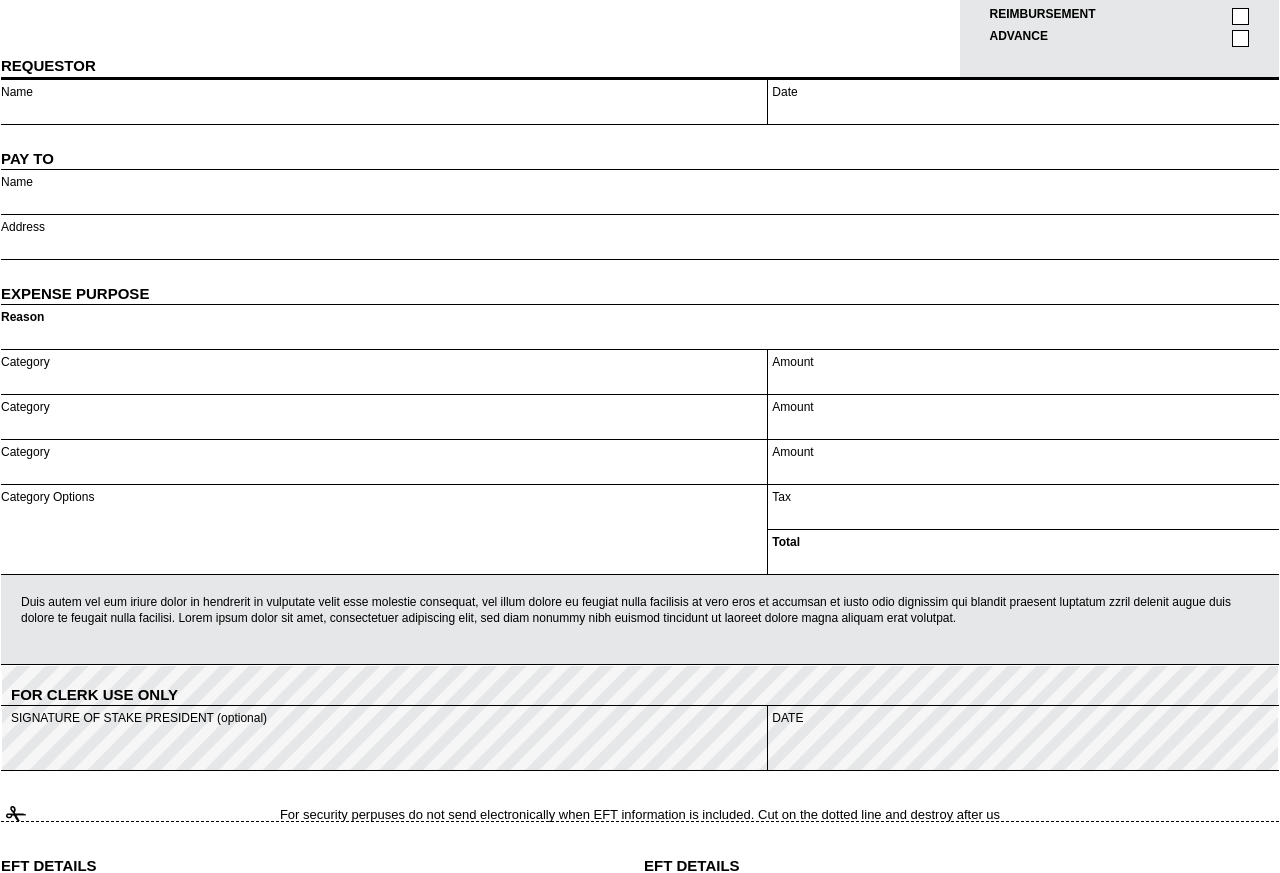
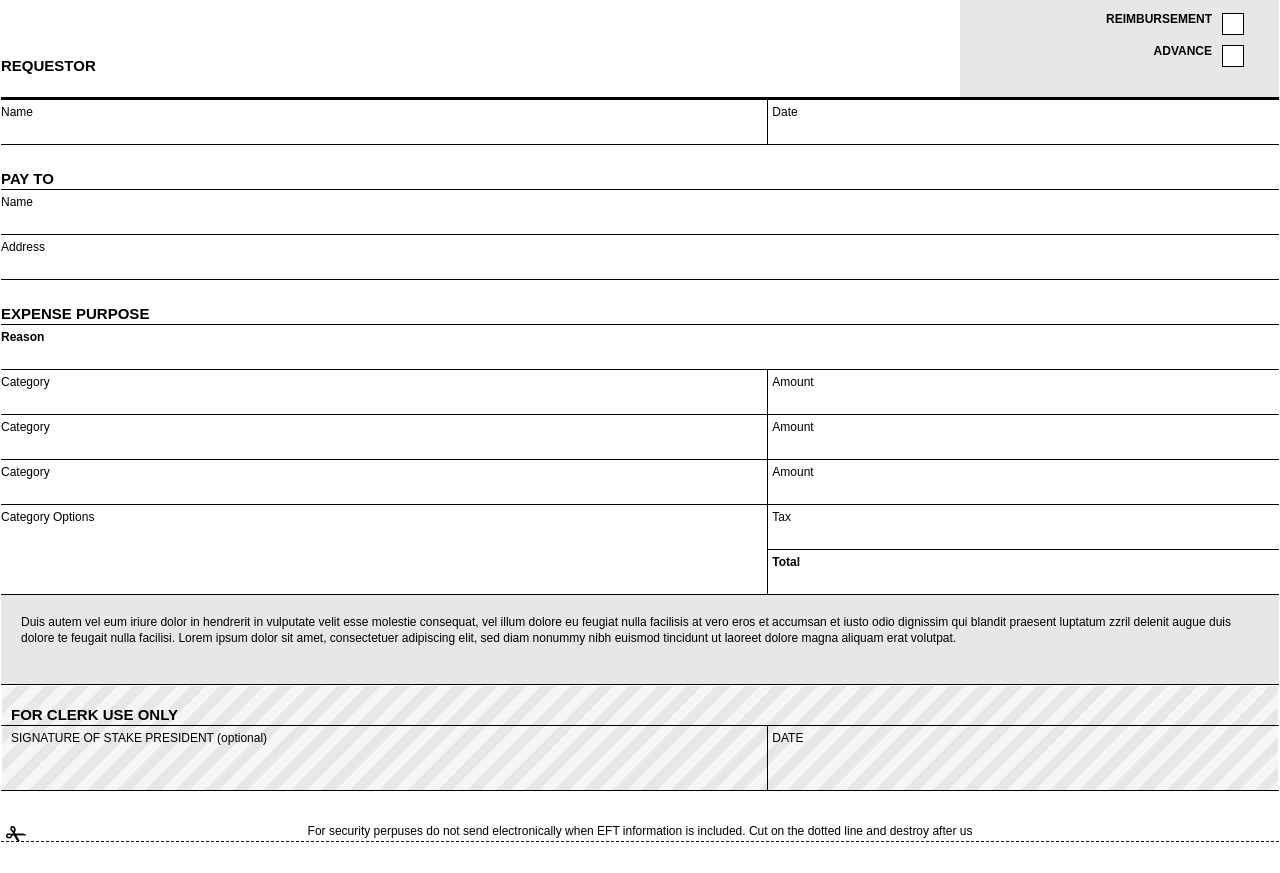
Before and after one commit to mjhamm75/form, a website: page public/index.html in a window 1280 px wide. Shown: the part 82-955 px from the top of the page. Drawn offline with Linux system fonts and the light colour scheme.

Commit message:
Update styles

```diff
--- a/public/app.css
+++ b/public/app.css
@@ -35,7 +35,11 @@
   text-align: center;
 }
 .checkbox {
-  padding: 5px;
+  padding: 10px;
+  text-align: right;
+}
+.checkbox-title {
+  margin-right: 10px;
 }
 .checkboxes {
   background: #E6E7E8;
@@ -46,8 +50,8 @@
   background: white;
   border: solid black 1px;
   float: right;
-  height: 15px;
-  width: 15px;
+  height: 20px;
+  width: 20px;
 }
 .header {
   bottom: 0;
@@ -94,8 +98,8 @@
   position: relative;
 }
 .dotted-text {
-  bottom: 0;
-  font-size: 13px;
+  bottom: 4px;
+  font-size: 12px;
   position: absolute;
   text-align: center;
   width: 100%;
```
Also changed, not shown: 1 other file.
